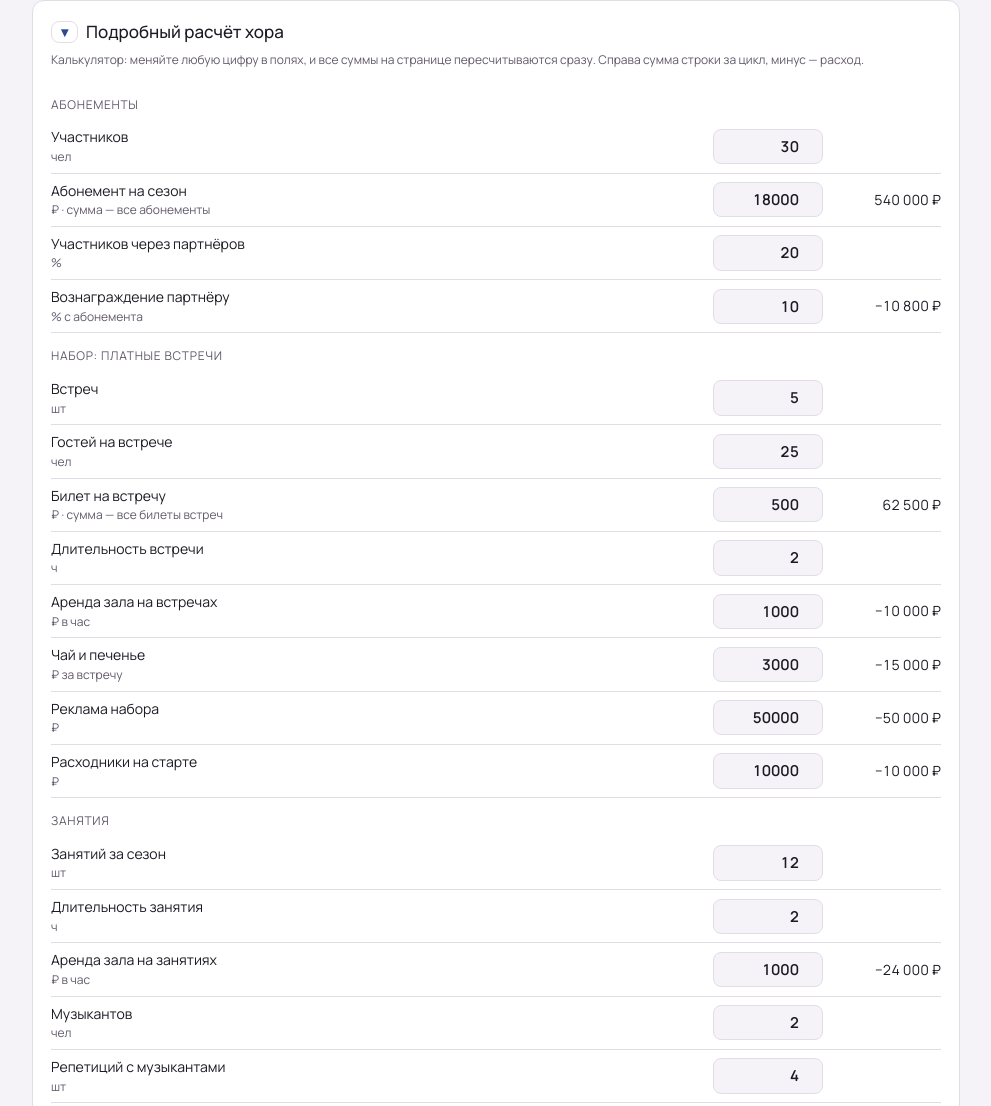
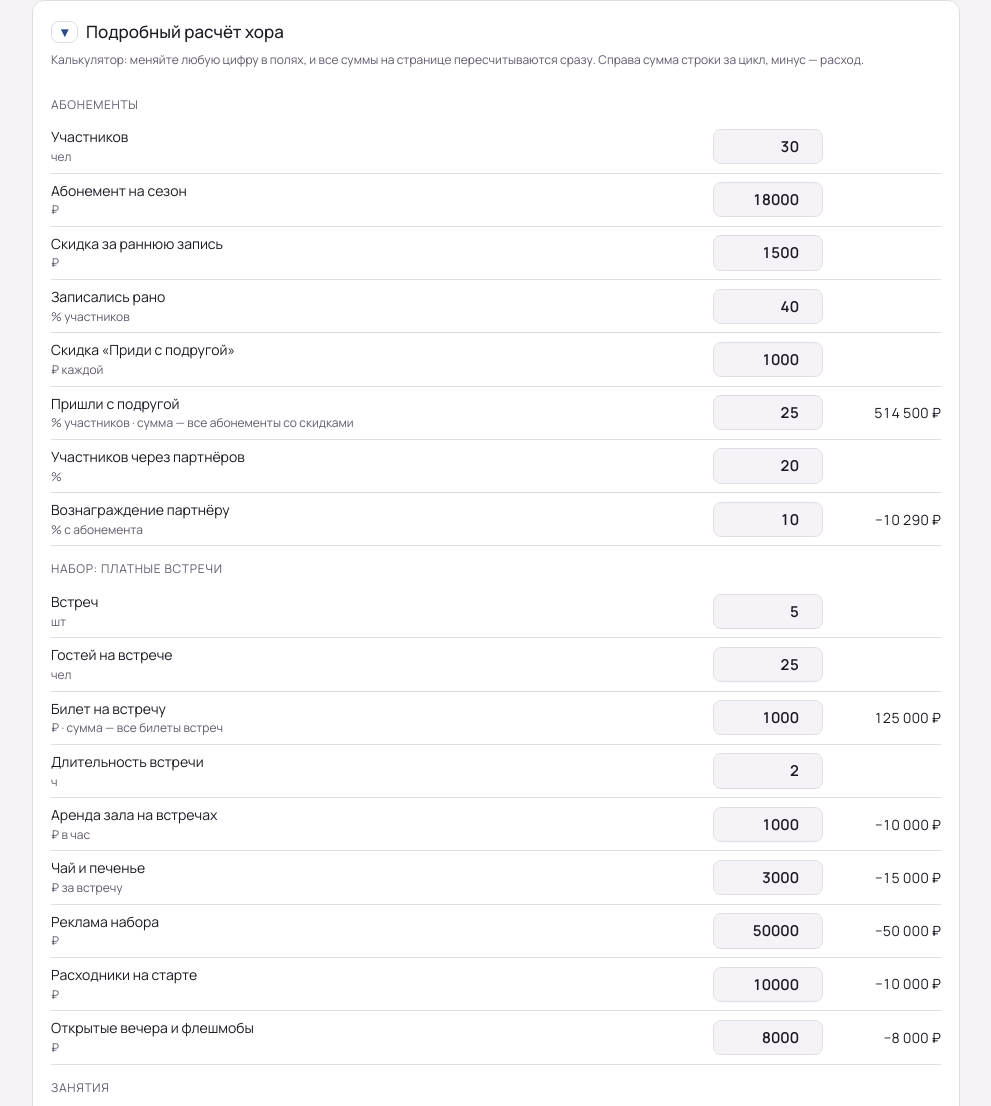
Before and after one commit to eabelozer26-droid/brusnika-smeta, a plain HTML site: page partners.html in a window 1280 px wide. Shown: the part 529-1635 px from the top of the page, without its empty margins (144-1135 px from the left). Drawn offline with Linux system fonts and the light colour scheme; a web font is replaced by a local one.

Commit message:
Скидки за раннюю запись и «Приди с подругой», открытые вечера, билет встречи 1 000 ₽, потолок 30 гостей
Co-Authored-By: Claude Opus 5.5 <noreply@anthropic.com>

```diff
--- a/partners.html
+++ b/partners.html
@@ -198,10 +198,10 @@ tr.hl td{font-weight:700;background:var(--berry-soft)}
 <script>
 (function(){
   var VAC = 28 / 12 / 29.3, WK = 4.33, KEY = 'choir-budget-v10';
-  var G_DEF = {scS1:30, scS2:45, scS3:60, scConv:27, scShow:72, scCpl:450, scMMin:4, scMMax:6, scGuests:25, scTpp:5, scTMin:100, scTMax:250, scAdsMin:20000, scAdsMax:50000, season:3, prep:1, tax:6, ipYear:57390, fee:3.5, contrib:30, injury:0.2, ndfl:13, netMode:'net',
-    acct:10000, site:3000, bot:5000, otherServ:1000,
-    myRate:1000, wSiteBuild:40, wSiteSup:4, wBotBuild:30, wBotSup:4, wAcct:12, wHire:10, wConcert:25, wPartners:4, gAds:8, gChat:8, gPrep:4,
-    mkSite:30000, mkBot:50000, mkSup:5000, mkSmm:20000, mkOffice:10000, mkAdminH:400, mkEvent:40000, wRef:8, mkRef:10000, mkTeachH:2500, mkSong:1000, mkSongHours:3, mkVer:3, songsVer:1, treatsVer:1, baseVer:3};
+  var G_DEF = {scS1:30, scS2:45, scS3:60, scConv:27, scShow:72, scCpl:450, scMMin:4, scMMax:6, scGuests:25, scGMax:30, scTpp:5, scTMin:100, scTMax:250, scAdsMin:20000, scAdsMax:50000, season:3, prep:1, tax:6, ipYear:57390, fee:3.5, contrib:30, injury:0.2, ndfl:13, netMode:'net',
+    acct:10000, site:3000, bot:5000, otherServ:2000,
+    myRate:1000, wSiteBuild:40, wSiteSup:4, wBotBuild:30, wBotSup:4, wAcct:12, wHire:10, wConcert:25, wPartners:4, gAds:14, gChat:14, gPrep:5,
+    mkSite:30000, mkBot:50000, mkSup:5000, mkSmm:20000, mkOffice:10000, mkAdminH:400, mkEvent:40000, wRef:8, mkRef:10000, mkTeachH:2500, mkSong:1000, mkSongHours:3, mkVer:3, songsVer:1, treatsVer:1, baseVer:4};
   var MARKET_FIELDS = [
     ['mkSite','Сайты под ключ','₽ разово',1000,'лендинг у фрилансера: обычно 10–40 тыс. ₽'],
     ['mkBot','Бот с ИИ-ассистентом под ключ','₽ разово',1000,'готовый бот с настройкой: от 30–50 тыс. ₽'],
@@ -219,7 +219,7 @@ tr.hl td{font-weight:700;background:var(--berry-soft)}
   var BASE = {n:0, price:18000, prepay:5000, meetings:4, mGuests:15, mPrice:500, mHours:2, mTreats:3000,
     kind:'other', partners:2, concertRate:2000, pieces:0, pieceRate:2000, teachers:1, lessonRate:2500, extra:0, lessons:12, lessonHours:2, rate:1000, mRate:1000,
     songs:0, songPrice:1000, musicians:0, musReh:0, musRehFee:2500, musConcertFee:5000,
-    instrTimes:0, instrPrice:3000, instrDel:1000, ads:20000, startup:5000, licence:0,
+    instrTimes:0, instrPrice:3000, instrDel:1000, ads:20000, startup:5000, licence:0, earlyDisc:0, earlyShare:0, friendDisc:0, friendShare:0, openEv:0,
     wAds:6, wChat:6, wPrep:2, wInstr:0, refShare:0, refPct:10};
 
 
@@ -230,7 +230,7 @@ tr.hl td{font-weight:700;background:var(--berry-soft)}
   function mk(type, name, o){ return Object.assign({id:newId(), type:type, name:name}, BASE, o || {}); }
   function defaults(){
     return {g:Object.assign({}, G_DEF), concert:Object.assign({}, C_DEF), list:[
-      mk('share','Малина',{refShare:20, n:30, price:18000, prepay:5000, meetings:5, mGuests:25, mPrice:500, mHours:2, mTreats:3000, partners:2, lessonRate:800, concertRate:2000, lessons:12, lessonHours:2, rate:1000, songs:15, songPrice:1000, musicians:2, musReh:4, musRehFee:2500, musConcertFee:5000, instrTimes:0, instrPrice:3000, instrDel:1000, ads:50000, startup:10000, licence:0, wAds:8, wChat:8, wPrep:4, wInstr:1}),
+      mk('share','Малина',{mPrice:1000, earlyDisc:1500, earlyShare:40, friendDisc:1000, friendShare:25, openEv:8000, refShare:20, n:30, price:18000, prepay:5000, meetings:5, mGuests:25, mHours:2, mTreats:3000, partners:2, lessonRate:800, concertRate:2000, lessons:12, lessonHours:2, rate:1000, songs:15, songPrice:1000, musicians:2, musReh:4, musRehFee:2500, musConcertFee:5000, instrTimes:0, instrPrice:3000, instrDel:1000, ads:50000, startup:10000, licence:0, wAds:8, wChat:8, wPrep:4, wInstr:1}),
       mk('paid','Танцевальный коллектив',{kind:'dance', n:0, price:18000, prepay:5000, meetings:4, mGuests:15, teachers:1, lessonRate:2500, pieces:5, pieceRate:2000, extra:0, lessons:12, lessonHours:2, rate:1000, ads:20000, startup:5000, licence:2000, wAds:6, wChat:6, wPrep:2, wInstr:0}),
       mk('paid','Инструментальный ансамбль',{kind:'ensemble', n:0, price:18000, prepay:5000, meetings:4, mGuests:12, teachers:1, lessonRate:3000, extra:0, lessons:12, lessonHours:2, rate:1000, instrTimes:0, instrPrice:3000, instrDel:1000, ads:20000, startup:5000, wAds:6, wChat:6, wPrep:2, wInstr:2})
     ]};
@@ -248,6 +248,10 @@ tr.hl td{font-weight:700;background:var(--berry-soft)}
         if (!(oldTreats >= 1)) s.list.forEach(function(c){ c.mTreats = Math.round(c.mTreats * (c.mGuests || 0)); });
         if (!(oldBase >= 2)) s.list.forEach(function(c){ if (c.type === 'share'){ if (c.meetings === 4 && c.mGuests === 20){ c.meetings = 5; c.mGuests = 25; } if (c.ads === 30000) c.ads = 70000; } });
         if (!(oldBase >= 3)) s.list.forEach(function(c){ if (c.type === 'share' && c.ads === 70000) c.ads = 50000; if (c.kind === 'ensemble' && c.ads === 15000) c.ads = 20000; });
+        if (!(oldBase >= 4)){
+          s.list.forEach(function(c){ if (c.type === 'share'){ c.earlyDisc = 1500; c.earlyShare = 40; c.friendDisc = 1000; c.friendShare = 25; c.openEv = 8000; if (c.mPrice === 500) c.mPrice = 1000; } });
+          if (s.g.gAds === 8) s.g.gAds = 14; if (s.g.gChat === 8) s.g.gChat = 14; if (s.g.gPrep === 4) s.g.gPrep = 5; if (s.g.otherServ === 1000) s.g.otherServ = 2000;
+        }
         s.g.baseVer = G_DEF.baseVer;
         if (!(oldSongs >= 1)) s.list.forEach(function(c){ if (c.type === 'share' || c.kind === 'choir') c.songs = 15; });
         if (!(oldMk >= 3)) ['mkSite','mkBot','mkSup','mkSmm','mkOffice','mkAdminH','mkRef','mkEvent','mkTeachH','mkSong','mkSongHours','mkVer'].forEach(function(k){ s.g[k] = G_DEF[k]; });
@@ -265,7 +269,8 @@ tr.hl td{font-weight:700;background:var(--berry-soft)}
     return {gross:gross, vac:gross * VAC, base:base, contrib:base * er, ndfl:base * nd, net:base * (1 - nd), cost:base * (1 + er)};
   }
   function sumEmp(list){ var o = {gross:0, vac:0, base:0, contrib:0, ndfl:0, net:0, cost:0}; list.forEach(function(e){ for (var k in o) o[k] += e[k]; }); return o; }
-  function revOf(c, n){ return n * c.price + c.meetings * c.mGuests * c.mPrice; }
+  function discOf(c){ return Math.min(c.price, (c.earlyShare || 0) / 100 * (c.earlyDisc || 0) + (c.friendShare || 0) / 100 * (c.friendDisc || 0)); }
+  function revOf(c, n){ return n * (c.price - discOf(c)) + c.meetings * c.mGuests * c.mPrice; }
 
   function model(st, oid, on){
     var g = st.g, cc = st.concert;
@@ -294,7 +299,7 @@ tr.hl td{font-weight:700;background:var(--berry-soft)}
       var w = n / totalN, s = totalRev > 0 ? revOf(c, n) / totalRev : 0;
       var lessons = c.lessons, lessonHrs = lessons * c.lessonHours, meetHrs = c.meetings * c.mHours;
       var guests = c.meetings * c.mGuests;
-      var sales = n * c.price, meetInc = guests * c.mPrice, boxShare = box * w;
+      var disc = n * discOf(c), sales = n * c.price - disc, meetInc = guests * c.mPrice, boxShare = box * w;
       var I = sales + meetInc + boxShare;
       var fee = (sales + meetInc) * g.fee / 100;
       var rent = lessonHrs * c.rate + meetHrs * c.mRate;
@@ -309,14 +314,14 @@ tr.hl td{font-weight:700;background:var(--berry-soft)}
       var ipIn = c.type === 'share' ? 0 : ipS;
       // У «Малины» аранжировки делают партнёры: это их вклад в 33%, не расход коллектива
       var arrIn = c.type === 'share' ? emp(0, g) : arr;
-      var np = fee + rent + treats + lic + mus.cost + instr + arrIn.cost + c.ads + ref + c.startup + cS + acctS + servS + ipIn;
+      var np = fee + rent + treats + lic + mus.cost + instr + arrIn.cost + c.ads + ref + c.startup + (c.openEv || 0) + cS + acctS + servS + ipIn;
       var empC = mus.contrib + arrIn.contrib + cStaff.contrib * w;
       var contribO = empC + ipIn;
       var ndflO = mus.ndfl + arrIn.ndfl + cStaff.ndfl * w;
       var base = I * g.tax / 100;
       function usnOf(x){ var d = Math.min(base * 0.5, contribO + x); return {tax:Math.max(0, base - d), ded:Math.min(base, d)}; }
       var r = {c:c, n:n, active:true, w:w, s:s, lessons:lessons, lessonHrs:lessonHrs, meetHrs:meetHrs, guests:guests,
-        sales:sales, meetInc:meetInc, boxShare:boxShare, I:I, fee:fee, ref:ref, rent:rent, treats:treats, lic:lic, mus:mus, instr:instr, arr:arr,
+        sales:sales, disc:disc, meetInc:meetInc, boxShare:boxShare, I:I, fee:fee, ref:ref, rent:rent, treats:treats, lic:lic, mus:mus, instr:instr, arr:arr,
         ipS:ipS, acctS:acctS, servS:servS, cS:cS, np:np, base:base, contribO:contribO, ndflO:ndflO};
       if (c.type === 'share'){
         var k = Math.round(c.partners);
@@ -425,7 +430,7 @@ tr.hl td{font-weight:700;background:var(--berry-soft)}
     return p.then(function(b){ return JSON.parse(new TextDecoder().decode(b)); });
   }
 
-  var SC_DEF = {scS1:30, scS2:45, scS3:60, scConv:27, scShow:72, scCpl:450, scMMin:4, scMMax:6, scGuests:25, scTpp:5, scTMin:100, scTMax:250, scAdsMin:20000, scAdsMax:50000};
+  var SC_DEF = {scS1:30, scS2:45, scS3:60, scConv:27, scShow:72, scCpl:450, scMMin:4, scMMax:6, scGuests:25, scGMax:30, scTpp:5, scTMin:100, scTMax:250, scAdsMin:20000, scAdsMax:50000};
   var state = load();
   state.g = Object.assign({}, SC_DEF, state.g);
   var saved = null;
@@ -505,7 +510,7 @@ tr.hl td{font-weight:700;background:var(--berry-soft)}
     // Деньги сезона
     var rows = [
       {group:'Доходы'},
-      {t:'Абонементы', s: ppl(r.n) + ' × ' + rub(c.price), v: rub(r.sales)},
+      {t:'Абонементы', s: ppl(r.n) + ' × ' + rub(c.price) + (r.disc > 0 ? ' минус скидки ' + rub(r.disc) : ''), v: rub(r.sales)},
       {t:'Билеты отчётного концерта', s:'доля «Малины»', v: rub(r.boxShare)},
       {t:'Всего доходов', v: rub(r.Is), sub:true},
       {group:'Объективные расходы'},
@@ -518,6 +523,7 @@ tr.hl td{font-weight:700;background:var(--berry-soft)}
     if (r.ref > 0) rows.push({t:'Вознаграждение за приведённых участников', s: pct(c.refShare) + '% участников × ' + pct(c.refPct) + '%', v: rub(r.ref)});
     rows.push(
       {t:'Расходники', v: rub(c.startup)},
+      {t:'Открытые вечера и флешмобы', v: rub(c.openEv || 0)},
       {t:'Отчётный концерт', s:'зал, звук, фото, видео, реклама, РАО; доля «Малины»', v: rub(r.cS)},
       {t:'Комиссия за приём оплат', v: rub(r.fee - r.mFee)},
       {t:'Бухгалтер, сайт и бот', s:'доля «Малины»', v: rub(r.acctS + r.servS)},
@@ -569,11 +575,11 @@ tr.hl td{font-weight:700;background:var(--berry-soft)}
       return {n:nv, guests:guests, regs:regs, meetings:cx.meetings, mGuests:cx.mGuests, ads:cx.ads, tix:st.concert.tix, e:e};
     });
     function sRow(t, f, sub){ return '<tr' + (sub ? ' class="hl"' : '') + '><td>' + t + '</td>' + scen.map(function(x){ return '<td class="r">' + f(x) + '</td>'; }).join('') + '</tr>'; }
-    document.getElementById('scNote').textContent = 'Три размера одного хора: ' + [g.scS1, g.scS2, g.scS3].join(', ') + ' участников. Встреч набора от ' + mMin + ' до ' + mMax + ', на встречу не меньше ' + g.scGuests + ' гостей, при большом наборе гостей на встрече больше. В хор записываются ' + pct(g.scConv) + '% пришедших, приходят ' + pct(g.scShow) + '% записавшихся, запись через рекламу стоит ' + rub(g.scCpl) + ', на рекламу от ' + rub(Math.min(g.scAdsMin, g.scAdsMax)) + ' до ' + rub(Math.max(g.scAdsMin, g.scAdsMax)) + ', остальные записи за счёт органического продвижения. На концерт ' + pct(g.scTpp) + ' ' + (g.scTpp % 1 ? 'билета' : plural(g.scTpp, ['билет','билета','билетов'])) + ' на участника, от ' + g.scTMin + ' до ' + g.scTMax + '. Остальные цифры из калькулятора. Для большого хора проверьте цену зала.';
+    document.getElementById('scNote').textContent = 'Три размера одного хора: ' + [g.scS1, g.scS2, g.scS3].join(', ') + ' участников. Встреч набора от ' + mMin + ' до ' + mMax + ', на встречу обычно ' + g.scGuests + ' гостей, не больше ' + g.scGMax + '. В хор записываются ' + pct(g.scConv) + '% пришедших, приходят ' + pct(g.scShow) + '% записавшихся, запись через рекламу стоит ' + rub(g.scCpl) + ', на рекламу от ' + rub(Math.min(g.scAdsMin, g.scAdsMax)) + ' до ' + rub(Math.max(g.scAdsMin, g.scAdsMax)) + ', остальные записи за счёт органического продвижения. На концерт ' + pct(g.scTpp) + ' ' + (g.scTpp % 1 ? 'билета' : plural(g.scTpp, ['билет','билета','билетов'])) + ' на участника, от ' + g.scTMin + ' до ' + g.scTMax + '. Остальные цифры из калькулятора. Для большого хора проверьте цену зала.';
     document.getElementById('pScen').innerHTML = '<thead><tr><th>За цикл (' + pct(S) + ' мес.)</th>' + scen.map(function(x){ return '<th class="r">' + x.n + ' участников</th>'; }).join('') + '</tr></thead><tbody>'
       + sRow('Записей на встречи', function(x){ return String(x.regs); })
       + sRow('Гостей на встречах', function(x){ return String(x.guests); })
-      + sRow('Встреч набора', function(x){ return x.meetings + ' по ' + x.mGuests + ' гостей'; })
+      + sRow('Встреч набора', function(x){ return x.meetings + ' по ' + x.mGuests + ' гостей' + (x.mGuests > g.scGMax ? ' (больше ' + g.scGMax + ': нужен зал больше или встреча сверх ' + mMax + ')' : ''); })
       + sRow('Реклама на набор', function(x){ return rub(x.ads); })
       + sRow('Билетов на концерт', function(x){ return String(x.tix); })
       + sRow('Доходы', function(x){ return rub(x.e.rr.Is + x.e.rr.meetInc); })
@@ -603,14 +609,18 @@ tr.hl td{font-weight:700;background:var(--berry-soft)}
 
   function ofWord(n){ return {2:'двоих', 3:'троих', 4:'четверых', 5:'пятерых', 6:'шестерых'}[n] || (n + ' человек'); }
   function partnersWord(k){ return {1:'один руководитель-партнёр', 2:'два руководителя-партнёра', 3:'три руководителя-партнёра', 4:'четыре руководителя-партнёра'}[k] || (k + ' руководителей-партнёров'); }
-  var INT_KEYS = ['n','meetings','mGuests','lessons','musicians','tix','musReh','instrTimes','songs','partners','scS1','scS2','scS3','scMMin','scMMax','scGuests','scTMin','scTMax','scAdsMin','scAdsMax'];
+  var INT_KEYS = ['n','meetings','mGuests','lessons','musicians','tix','musReh','instrTimes','songs','partners','scS1','scS2','scS3','scMMin','scMMax','scGuests','scGMax','scTMin','scTMax','scAdsMin','scAdsMax'];
   function minus(x){ return (x > 0.5 ? '−' : '') + rub(x); }
   function cRow(t, k, u, st, hint){ return {t:t, src:'cc', k:k, u:u, st:st, s:hint, v: function(x){ return minus(x.cc[k] * x.nC); }}; }
   function sRow2(t, k, hint){ return {t:t, src:'g', k:k, u:'₽ в месяц', st:500, s:hint, v: function(x){ return minus(x.g[k] * x.S * x.s); }}; }
   var CALC = {dCalc: [
     {group:'Абонементы'},
     {t:'Участников', src:'c', k:'n', u:'чел', st:1},
-    {t:'Абонемент на сезон', src:'c', k:'price', u:'₽', st:500, s:'сумма — все абонементы', v: function(x){ return rub(x.r.sales); }},
+    {t:'Абонемент на сезон', src:'c', k:'price', u:'₽', st:500},
+    {t:'Скидка за раннюю запись', src:'c', k:'earlyDisc', u:'₽', st:500},
+    {t:'Записались рано', src:'c', k:'earlyShare', u:'% участников', st:5},
+    {t:'Скидка «Приди с подругой»', src:'c', k:'friendDisc', u:'₽ каждой', st:500},
+    {t:'Пришли с подругой', src:'c', k:'friendShare', u:'% участников', st:5, s:'сумма — все абонементы со скидками', v: function(x){ return rub(x.r.sales); }},
     {t:'Участников через партнёров', src:'c', k:'refShare', u:'%', st:5},
     {t:'Вознаграждение партнёру', src:'c', k:'refPct', u:'% с абонемента', st:1, v: function(x){ return minus(x.r.ref); }},
     {group:'Набор: платные встречи'},
@@ -622,6 +632,7 @@ tr.hl td{font-weight:700;background:var(--berry-soft)}
     {t:'Чай и печенье', src:'c', k:'mTreats', u:'₽ за встречу', st:100, v: function(x){ return minus(x.r.treats); }},
     {t:'Реклама набора', src:'c', k:'ads', u:'₽', st:1000, v: function(x){ return minus(x.c.ads); }},
     {t:'Расходники на старте', src:'c', k:'startup', u:'₽', st:500, v: function(x){ return minus(x.c.startup); }},
+    {t:'Открытые вечера и флешмобы', src:'c', k:'openEv', u:'₽', st:500, v: function(x){ return minus(x.c.openEv || 0); }},
     {group:'Занятия'},
     {t:'Занятий за сезон', src:'c', k:'lessons', u:'шт', st:1},
     {t:'Длительность занятия', src:'c', k:'lessonHours', u:'ч', st:0.25},
@@ -695,7 +706,8 @@ tr.hl td{font-weight:700;background:var(--berry-soft)}
     {t:'Реклама на набор не больше', src:'g', k:'scAdsMax', u:'₽', st:1000},
     {t:'Встреч набора не меньше', src:'g', k:'scMMin', u:'шт', st:1},
     {t:'Встреч набора не больше', src:'g', k:'scMMax', u:'шт', st:1},
-    {t:'Гостей на встрече не меньше', src:'g', k:'scGuests', u:'чел', st:1},
+    {t:'Гостей на встрече обычно', src:'g', k:'scGuests', u:'чел', st:1},
+    {t:'Гостей на встрече не больше', src:'g', k:'scGMax', u:'чел', st:1},
     {t:'Билетов на участника', src:'g', k:'scTpp', u:'шт', st:0.5},
     {t:'Билетов на концерт не меньше', src:'g', k:'scTMin', u:'шт', st:10},
     {t:'Билетов на концерт не больше', src:'g', k:'scTMax', u:'шт', st:10}
```
Also changed, not shown: index.html (+26 -15 lines), plan.html (+18 -13 lines).
